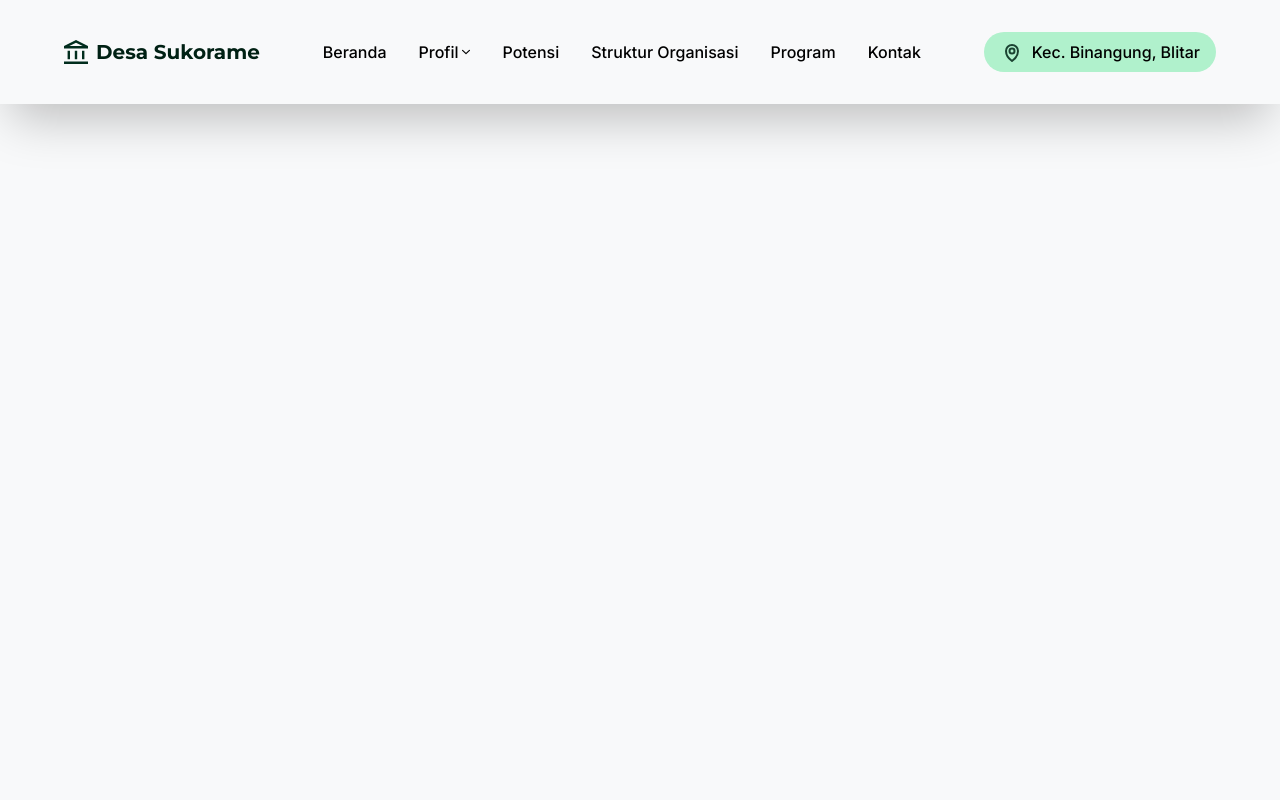
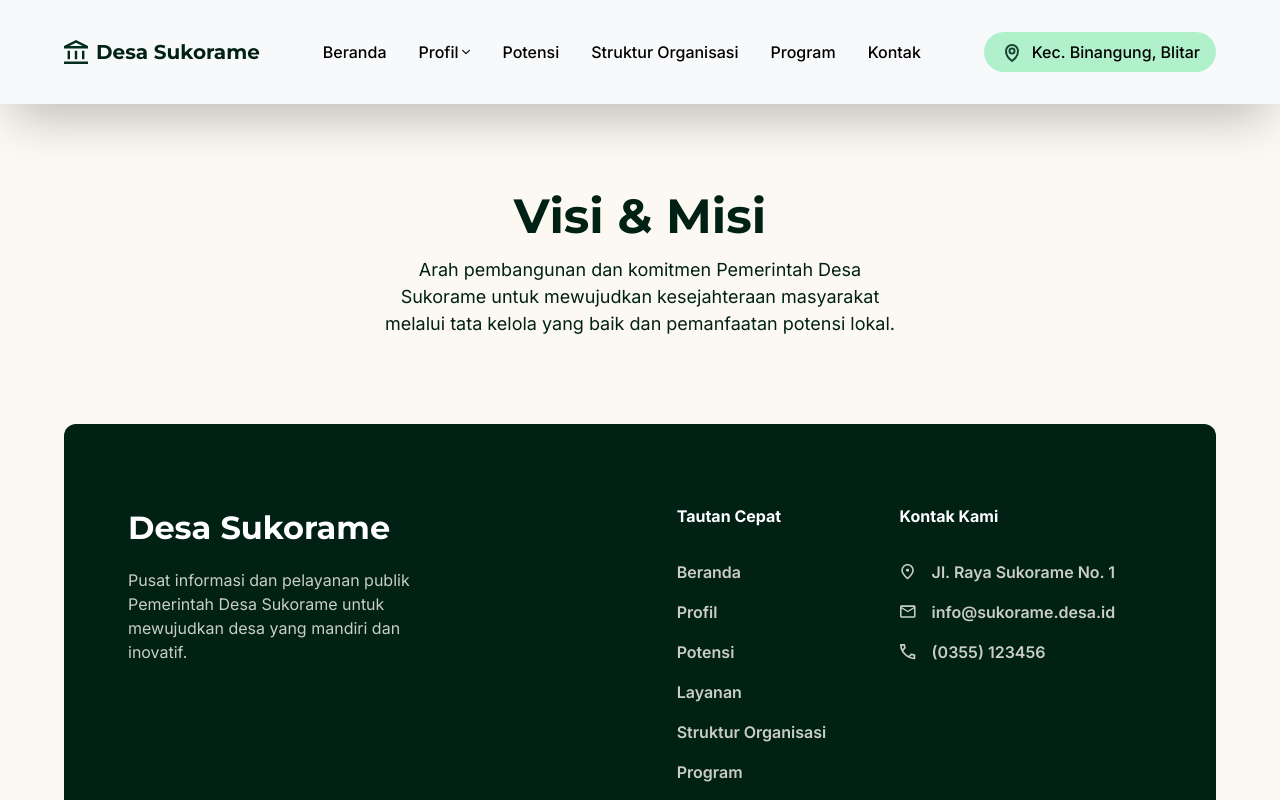
Before and after one commit to fahrypratama17/website-desa-sukorame, a React (Vite) app: page /profil/visi-misi in a window 1280 px wide. Shown: the top 800 px of the page. Built offline with nearby package versions, Linux system fonts and the light colour scheme.

Commit message:
feat: add Header component for Visi & Misi page and integrate it into VisiMisiPage

```diff
--- /dev/null
+++ b/src/feature/visi-misi/components/Header.tsx
@@ -0,0 +1,16 @@
+const Header = () => {
+  return (
+    <section className="bg-white-250 flex h-[40vh] flex-col items-center justify-center gap-4">
+      <h1 className="font-montserrat-700 mx-auto w-[70%] text-center text-5xl text-green-50">
+        Visi & Misi
+      </h1>
+      <p className="font-inter-400 mx-auto w-[40%] text-center text-[18px] text-green-50">
+        Arah pembangunan dan komitmen Pemerintah Desa Sukorame untuk mewujudkan
+        kesejahteraan masyarakat melalui tata kelola yang baik dan pemanfaatan
+        potensi lokal.
+      </p>
+    </section>
+  );
+};
+
+export default Header;
--- a/src/feature/visi-misi/section/VisiMisiPage.tsx
+++ b/src/feature/visi-misi/section/VisiMisiPage.tsx
@@ -1,5 +1,11 @@
+import Header from "../components/Header.tsx";
+
 const VisiMisiPage = () => {
-  return <div className="min-h-screen"></div>;
+  return (
+    <>
+      <Header />
+    </>
+  );
 };
 
 export default VisiMisiPage;
--- a/src/shared/components/Navbar.tsx
+++ b/src/shared/components/Navbar.tsx
@@ -36,7 +36,7 @@ export const navLink = [
 
 const Navbar = () => {
   return (
-    <nav className="py-8 shadow-2xl">
+    <nav className="z-100 py-8 shadow-2xl">
       <div className="mx-auto flex w-[90%] items-center justify-between">
         <div className="flex items-center gap-2 text-green-50">
           <img
```
